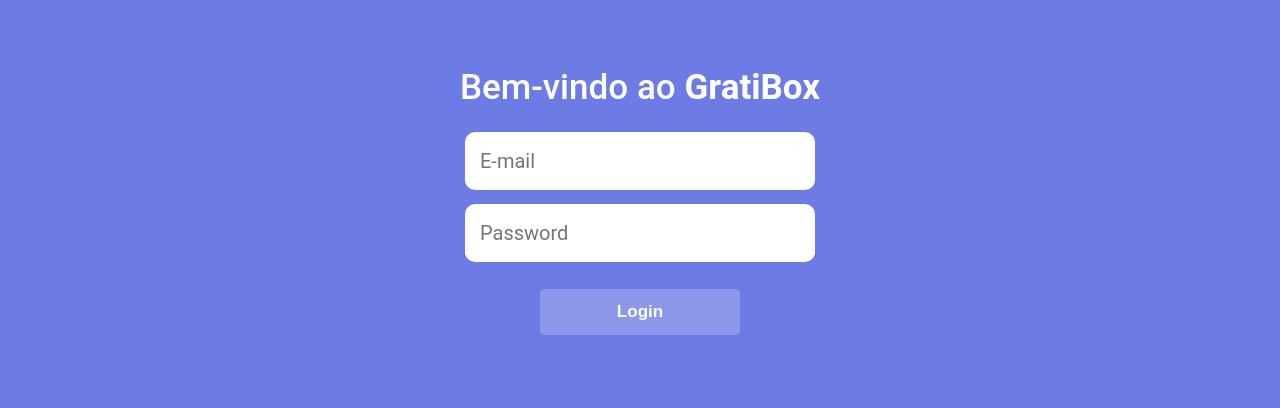
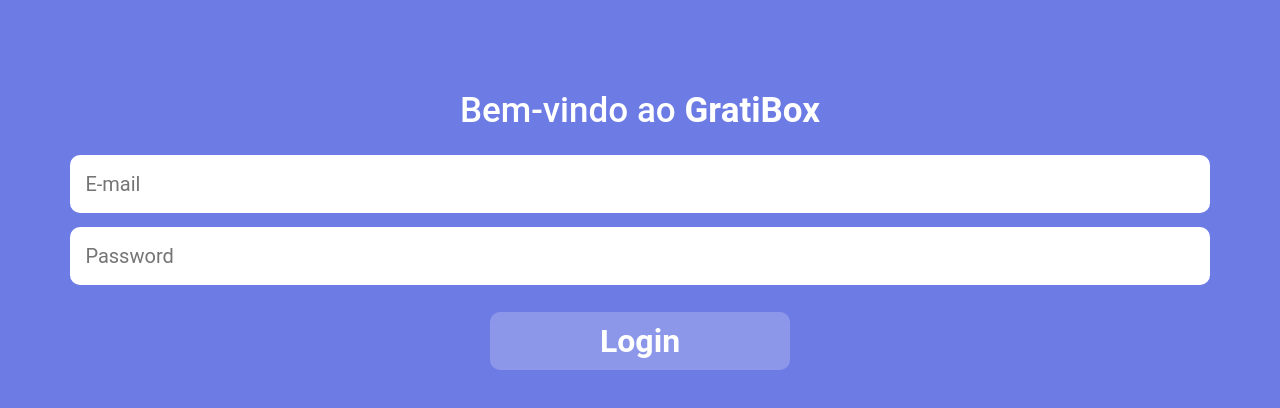
Before and after one commit to fernandollisboa/gratibox-frontend, a React (Create React App) app: page /login in a window 1280 px wide. Shown: the top 408 px of the page. Built offline with nearby package versions, Linux system fonts and the light colour scheme; no server answers.

Commit message:
add: login e signup com api

```diff
--- a/src/pages/Login/index.js
+++ b/src/pages/Login/index.js
@@ -1,23 +1,44 @@
 import { useState } from "react";
-import styled from "styled-components";
-import { PageTitle } from "../../styles/shared";
+import { PageTitle, PageWrapper, AuthForm } from "../../styles/shared";
 import StyledLoader from "../../components/Loader";
+import { postLogin } from "../../services/auth";
+import { useNavigate } from "react-router";
 
 const Login = () => {
+	const navigate = useNavigate();
 	const [isLoading, setIsLoading] = useState(false);
 	const [email, setEmail] = useState("");
 	const [password, setPassword] = useState("");
 
-	function checkCredentials() {
+	function checkCredentials(e) {
+		e.preventDefault();
 		setIsLoading(true);
+
+		postLogin({ email, password })
+			.then((res) => {
+				alert(`Bem-vindo, ${res.data.name}!`);
+				navigate("/");
+			})
+			.catch((err) => {
+				if (err.response.status === 403) {
+					alert("E-mail e/ou senha incorreto(s)!");
+				}
+
+				if (err.response.status === 404) {
+					alert("E-mail não cadastrado!");
+				}
+				setIsLoading(false);
+			});
+
 		console.log(email, password);
 	}
 
 	return (
-		<LoginContainer>
+		<PageWrapper>
 			<PageTitle>
 				Bem-vindo ao <strong>GratiBox</strong>
 			</PageTitle>
+			<AuthForm onSubmit={postLogin}>
 				<input
 					type="email"
 					placeholder="E-mail"
@@ -34,55 +55,10 @@
 					disabled={isLoading}
 					value={password}
 				/>
-			<button className="signer" onClick={checkCredentials}>
-				{isLoading ? <StyledLoader /> : "Login"}
-			</button>
-		</LoginContainer>
+				<button type="submit">{isLoading ? <StyledLoader /> : "Login"}</button>
+			</AuthForm>
+		</PageWrapper>
 	);
 };
 
 export default Login;
-
-const LoginContainer = styled.div`
-	display: flex;
-	flex-direction: column;
-	align-items: center;
-	padding: 50px 25px 0px 25px;
-	input {
-		height: 58px;
-		width: 100%;
-		border-radius: 10px;
-		border: none;
-		outline: none;
-		margin: 7px 0px;
-		padding: 15px;
-		font-size: 20px;
-		max-width: 350px;
-	}
-	.signer {
-		border: none;
-		outline: none;
-		height: 46px;
-		width: 100%;
-		max-width: 350px;
-		font-family: "Raleway", sans-serif;
-		border-radius: 5px;
-		background-color: #8c97ea;
-		font-size: 17px;
-		color: #fff;
-		font-weight: bolder;
-		margin: 20px 0px 0px 0px;
-		cursor: pointer;
-		max-width: 200px;
-	}
-	.toggler {
-		color: #fff;
-		font-size: 15px;
-		font-weight: 700;
-		margin-top: 20px;
-		cursor: pointer;
-		background-color: inherit;
-		border: none;
-		outline: none;
-	}
-`;
--- a/src/pages/Signup/index.js
+++ b/src/pages/Signup/index.js
@@ -1,8 +1,8 @@
-import styled from "styled-components";
 import { useState } from "react";
-import { PageWrapper, PageTitle } from "../../styles/shared";
+import { PageWrapper, PageTitle, AuthForm, HomeButton } from "../../styles/shared";
 import StyledLoader from "../../components/Loader";
 import { useNavigate } from "react-router-dom";
+import { postSignup } from "../../services/auth";
 
 const Signup = () => {
 	const navigate = useNavigate();
@@ -15,7 +15,26 @@
 	function signUp(e) {
 		e.preventDefault();
 		setIsLoading(true);
-		console.log(name, email, password, confirmPassword);
+		if (password !== confirmPassword) {
+			alert("As senhas não coincidem!");
+			setIsLoading(false);
+			return;
+		}
+		postSignup({ name, email, password, confirmPassword })
+			.then((res) => {
+				alert("Usuário criado com sucesso!");
+				navigate("/");
+			})
+			.catch((err) => {
+				if (err.response.status === 409) {
+					alert("E-mail já cadastrado!");
+				}
+
+				if (err.response.status === 400) {
+					alert("Preencha os campos corretamente!");
+				}
+				setIsLoading(false);
+			});
 	}
 
 	return (
@@ -23,7 +42,7 @@
 			<PageTitle>
 				Bem-vindo ao <strong>GratiBox</strong>
 			</PageTitle>
-			<SignupForm onSubmit={signUp}>
+			<AuthForm onSubmit={signUp}>
 				<input
 					type="text"
 					required
@@ -56,82 +75,11 @@
 					value={confirmPassword}
 					disabled={isLoading}
 				/>
-				<button type="submit" className="signer" onClick={signUp}>
-					{isLoading ? <StyledLoader /> : "Cadastrar"}
-				</button>
-			</SignupForm>
-			<HomeButton onClick={() => navigate("/")}>Voltar Para Login</HomeButton>
+				<button type="submit">{isLoading ? <StyledLoader /> : "Cadastrar"}</button>
+			</AuthForm>
+			<HomeButton onClick={() => navigate("/login")}>Ir Para Login</HomeButton>
 		</PageWrapper>
 	);
 };
 
 export default Signup;
-
-const SignupForm = styled.form`
-	display: flex;
-	align-items: center;
-	flex-direction: column;
-	width: 100%;
-	flex: 1;
-
-	input {
-		height: 58px;
-		width: 100%;
-		border-radius: 10px;
-		border: none;
-		outline: none;
-		color: #604848;
-		margin: 7px 0px;
-		padding: 15px;
-		font-size: 20px;
-		max-width: 89%;
-	}
-
-	button {
-		border: none;
-		display: flex;
-		justify-content: center;
-		align-items: center;
-		outline: none;
-		width: 100%;
-		max-width: 300px;
-		font-weight: 700;
-		font-size: 32px;
-		border-radius: 10px;
-		background-color: #8c97ea;
-		color: #fff;
-		padding: 10px 20px;
-		margin-top: 20px;
-		cursor: pointer;
-	}
-`;
-
-const HomeButton = styled.button`
-	font-weight: 500;
-	cursor: pointer;
-	width: 60%;
-	padding: 4% 5%;
-	color: var(--color-4);
-	font-size: 20px;
-	background: transparent;
-	display: flex;
-	justify-content: center;
-	align-items: center;
-	border: none;
-	height: 100%;
-	padding-bottom: 30vw;
-`;
-
-const ButtonsContainer = styled.div`
-	width: 100%;
-	display: flex;
-	flex-direction: column;
-	justify-content: center;
-	align-items: center;
-	background-color: rgb(77, 101, 168);
-	flex: 1;
-	padding-bottom: 13%;
-
-	button {
-	}
-`;
--- a/src/services/api.js
+++ b/src/services/api.js
@@ -1,7 +1,16 @@
 import axios from "axios";
+import dotenv from "dotenv";
+
+const envFile = process.env.NODE_ENV === "prod" ? ".env" : ".env.test";
+
+dotenv.config({
+	path: envFile,
+});
 
 const API = axios.create({
 	baseURL: process.env.REACT_APP_BASE_URL,
 });
 
+console.log(process.env.REACT_APP_BASE_URL);
+
 export default API;
--- a/src/services/auth.js
+++ b/src/services/auth.js
@@ -1,11 +1,16 @@
 import API from "./api";
 
-function createHeaders(token) {
-	const config = { headers: { authorization: `Bearer ${token}` } };
-	return config;
+// function createHeaders(token) {
+// 	const config = { headers: { authorization: `Bearer ${token}` } };
+// 	return config;
+// }
+
+export async function postSignup({ name, email, password, confirmPassword }) {
+	const body = { name, email, password, confirmPassword };
+	return API.post("/sign-up", body);
 }
 
-async function postSignup({ name, email, password, passwordConfirmation }) {
-	const body = { name, email, password, passwordConfirmation };
-	return API.post("/signup", body);
+export async function postLogin({ email, password }) {
+	const body = { email, password };
+	return API.post("/login", body);
 }
--- a/src/styles/shared.js
+++ b/src/styles/shared.js
@@ -4,7 +4,7 @@
 	font-size: 35px;
 	font-weight: 500;
 	text-align: center;
-	padding: 20px 5px 20px 5px;
+	padding: 40px 5px 20px 5px;
 	color: white;
 
 	& > strong {
@@ -32,3 +32,58 @@
 	justify-content: center;
 	align-items: center;
 `;
+
+export const AuthForm = styled.form`
+	display: flex;
+	align-items: center;
+	flex-direction: column;
+	width: 100%;
+	flex: 1;
+
+	input {
+		height: 58px;
+		width: 100%;
+		border-radius: 10px;
+		border: none;
+		outline: none;
+		color: #604848;
+		margin: 7px 0px;
+		padding: 15px;
+		font-size: 20px;
+		max-width: 89%;
+	}
+
+	button {
+		border: none;
+		display: flex;
+		justify-content: center;
+		align-items: center;
+		outline: none;
+		width: 100%;
+		max-width: 300px;
+		font-weight: 700;
+		font-size: 32px;
+		border-radius: 10px;
+		background-color: #8c97ea;
+		color: #fff;
+		padding: 10px 20px;
+		margin-top: 20px;
+		cursor: pointer;
+	}
+`;
+
+export const HomeButton = styled.button`
+	font-weight: 500;
+	cursor: pointer;
+	width: 60%;
+	padding: 4% 5%;
+	color: var(--color-4);
+	font-size: 20px;
+	background: transparent;
+	display: flex;
+	justify-content: center;
+	align-items: center;
+	border: none;
+	height: 100%;
+	padding-bottom: 40vw;
+`;
```
Also changed, not shown: 1 other file (tests, documents, lock files or other folders). Lines whose indentation alone changed are shown as unchanged.
